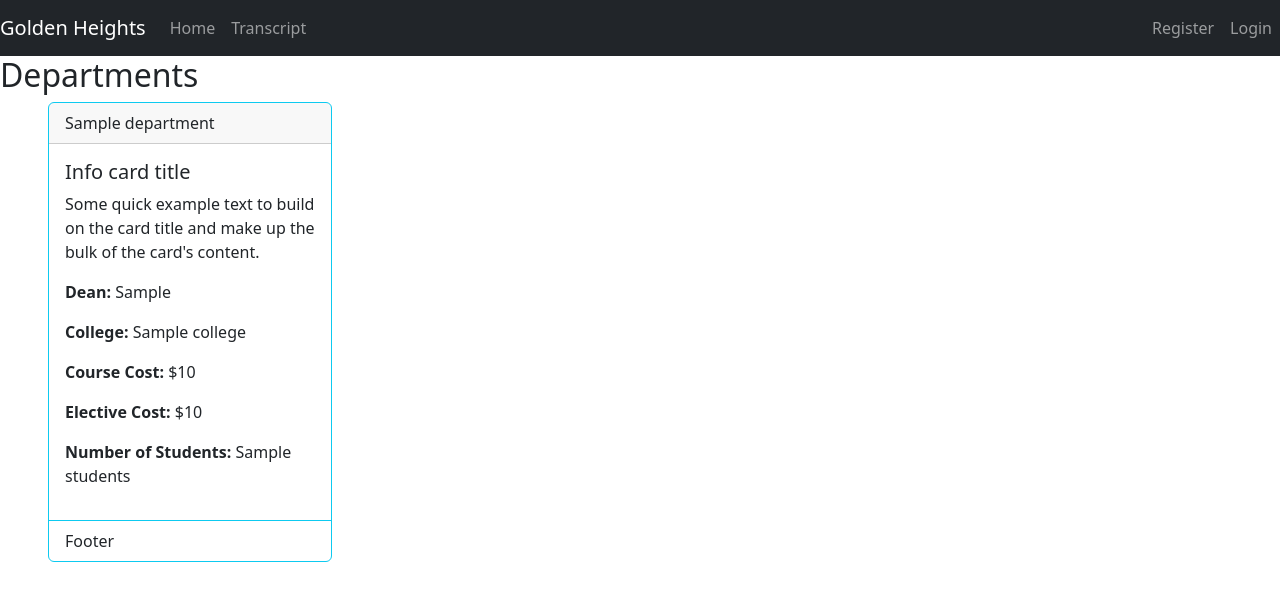
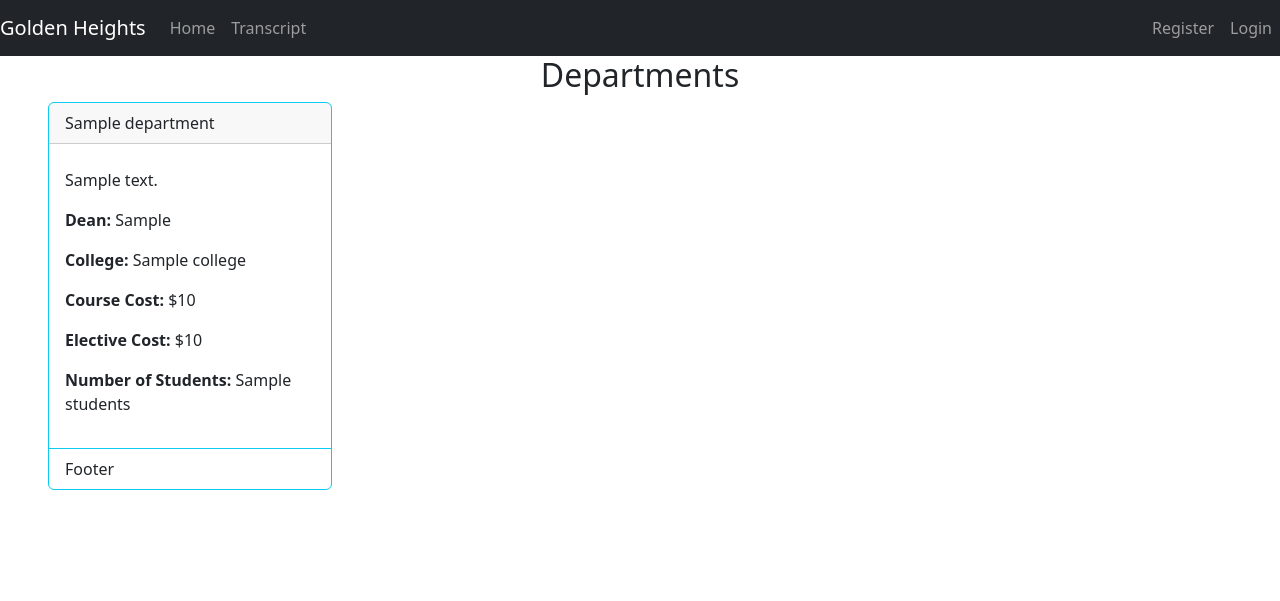
Before and after one commit to spencerbbrian/portfolio, a Flask app: template golden-heights/gh_app/goldenheights/templates/gh-departments.html in a window 1280 px wide. Shown: the top 601 px of the page. Run offline with Flask 3, Linux system fonts and the light colour scheme; the template is opened without the code that fills it: most values are stand-ins (such as "Sample title", 1, 10 or a date in 2020).

Commit message:
Add course descriptions to departments; update departments page layout and remove debug print statement

```diff
--- a/golden-heights/gh_app/goldenheights/routes.py
+++ b/golden-heights/gh_app/goldenheights/routes.py
@@ -76,7 +76,6 @@ def departments_page():
             head_of_department = employees.find_one({'employee_id': department['head_of_department']})
             department['head_of_department'] = f"{head_of_department['first_name']} {head_of_department['last_name']}"
         departments_with_heads.append(department)
-    print(departments_with_heads)
 
     return render_template('gh-departments.html', departments_list=departments_with_heads)
 
--- a/golden-heights/gh_app/goldenheights/templates/gh-departments.html
+++ b/golden-heights/gh_app/goldenheights/templates/gh-departments.html
@@ -4,7 +4,9 @@ Students
 {% endblock %}
 
 {% block content %}
-<h2>Departments</h2>
+<div style="text-align: center;">
+    <h2>Departments</h2>
+</div></div>
 
 <div class="department-cards row g-3 px-5"> <!-- px-3 adds horizontal padding on both sides -->
     {% for department in departments_list %}
@@ -12,8 +14,8 @@ Students
             <div class="card border-info" style="max-width: 18rem;">
                 <div class="card-header">{{ department.department }}</div>
                 <div class="card-body">
-                    <h5 class="card-title">Info card title</h5>
-                    <p class="card-text">Some quick example text to build on the card title and make up the bulk of the card's content.</p>
+                    <h5 class="card-title"></h5>
+                    <p class="card-text">{{ department.description }}</p>
                     <p><strong>Dean:</strong> {{ department.head_of_department }}</p>
                     <p><strong>College:</strong> {{ department.college }}</p>
                     <p><strong>Course Cost:</strong> ${{ department.course_cost }}</p>
```
Also changed, not shown: 1 other file.
